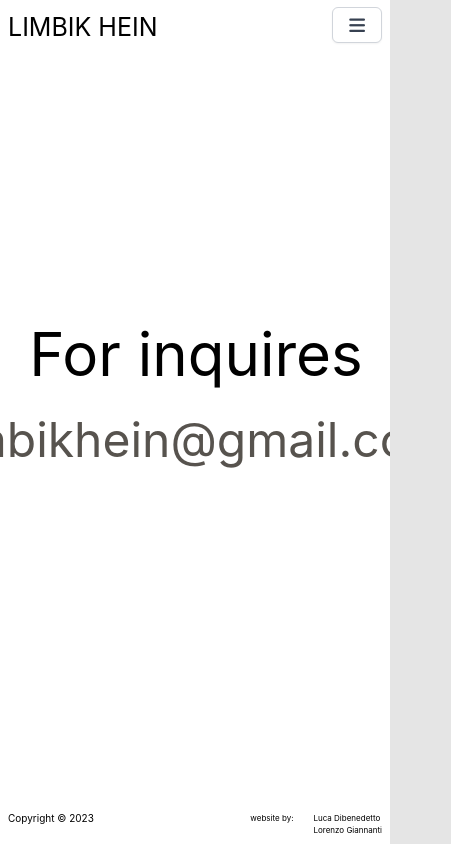
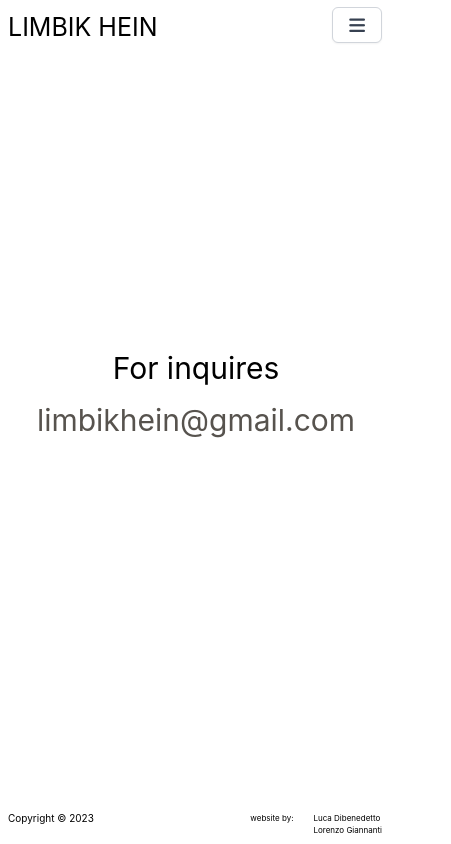
Before and after one commit to iLBigga/limbik_hein_website, a React (Create React App) app: page /contact in a window 390 px wide. Shown: the whole page, 451 px wide, since content can reach past the window. Built offline with nearby package versions, Linux system fonts and the light colour scheme.

Commit message:
- graphical fix

```diff
--- a/src/App.css
+++ b/src/App.css
@@ -41,7 +41,7 @@
   display: block;
   margin-top: 5px;
   background-color: black;
-  transition: 2s;
+  transition: 500ms;
 }
 
 .p_br:hover::after{
--- a/src/App.js
+++ b/src/App.js
@@ -24,7 +24,7 @@ function App() {
     <>
       <div className="App text-xs md:text-sm lg:text-base">
         <header className="App-header container mx-auto flex justify-between w-full fixed top-0 right-0 left-0">
-          <div onClick={sideMenu} id='menu' className='fixed flex justify-center items-center transition-all duration-500 w-full left-full -right-0 ease-out top-0 bottom-0 bg-neutral-200'>
+          <div onClick={sideMenu} id='menu' className='fixed flex justify-center items-center transition-all duration-500 w-full left-full -right-0 ease-out top-0 bottom-0 bg-white'>
             <div  className='text-center'>
               <ul className='flex flex-col gap-5'>
                 <li><Link className="App-header-logo p_br" to="/">LIMBIK HEIN</Link></li>
--- a/src/pages/coming-soon.js
+++ b/src/pages/coming-soon.js
@@ -1,8 +1,8 @@
 export default function ComingSoon() {
     return (
       <main className="pl-0.5 pt-14">
-        <div className='flex items-center justify-center h-[80vh]'>
-          <span className="text-6xl">COMING-SOON</span>
+        <div className='flex items-center justify-center h-[80vh] '>
+          <span className="text-3xl md:text-6xl">COMING-SOON</span>
         </div>
       </main>
     );
--- a/src/pages/contact.js
+++ b/src/pages/contact.js
@@ -2,8 +2,8 @@ export default function Contact() {
     return (
       <main className="pl-0.5 pt-14">
         <div className='flex items-center justify-center h-[80vh] flex-col'>
-          <span className="text-6xl pb-8">For inquires</span>
-          <a href="mailto:javdemsky@gmail.com" className="text-5xl text-stone-600">limbikhein@gmail.com</a>
+          <span className="text-3xl md:text-6xl pb-4 md:pb-8">For inquires</span>
+          <a href="mailto:javdemsky@gmail.com" className="text-3xl md:text-5xl text-stone-600">limbikhein@gmail.com</a>
         </div>
       </main>
     );
```
